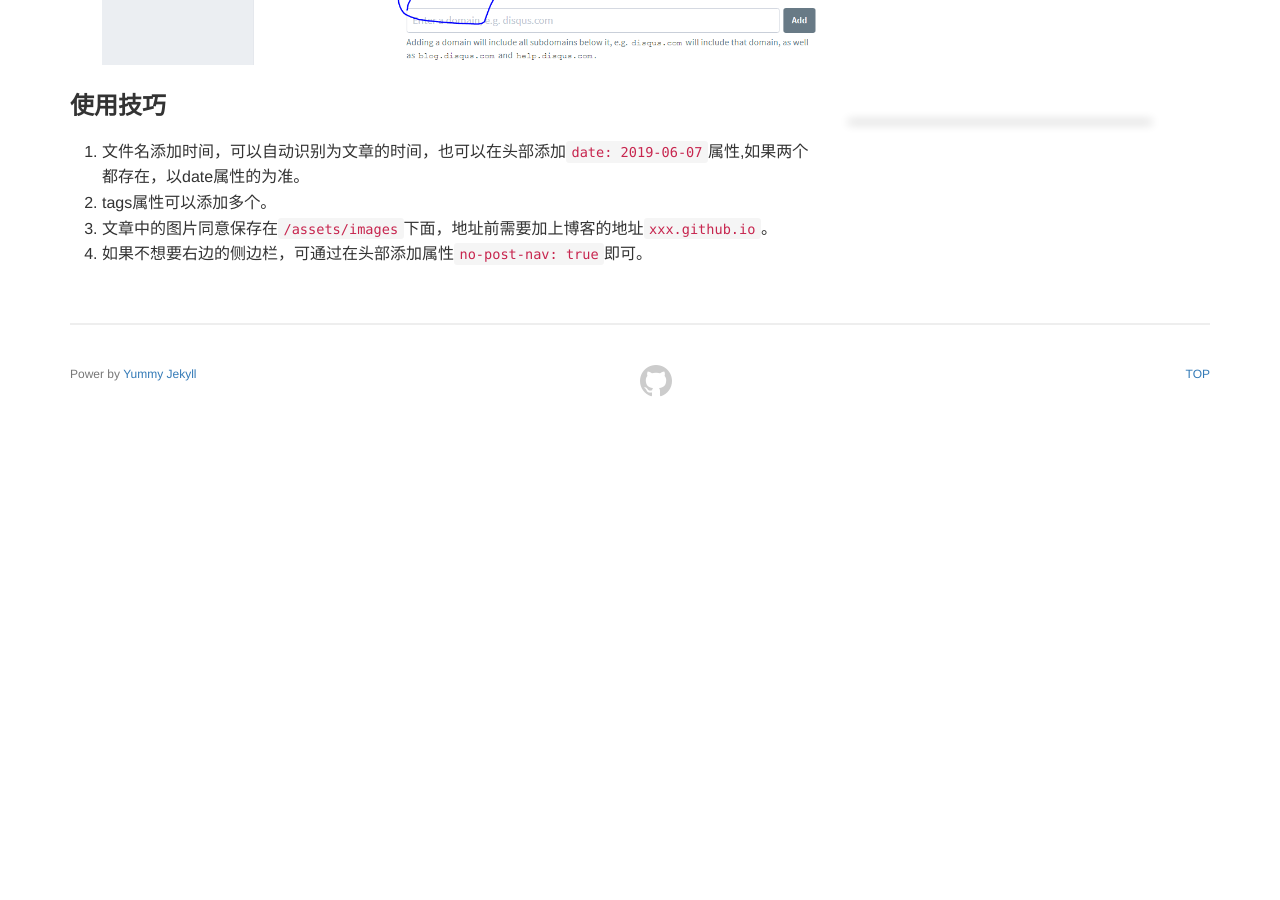
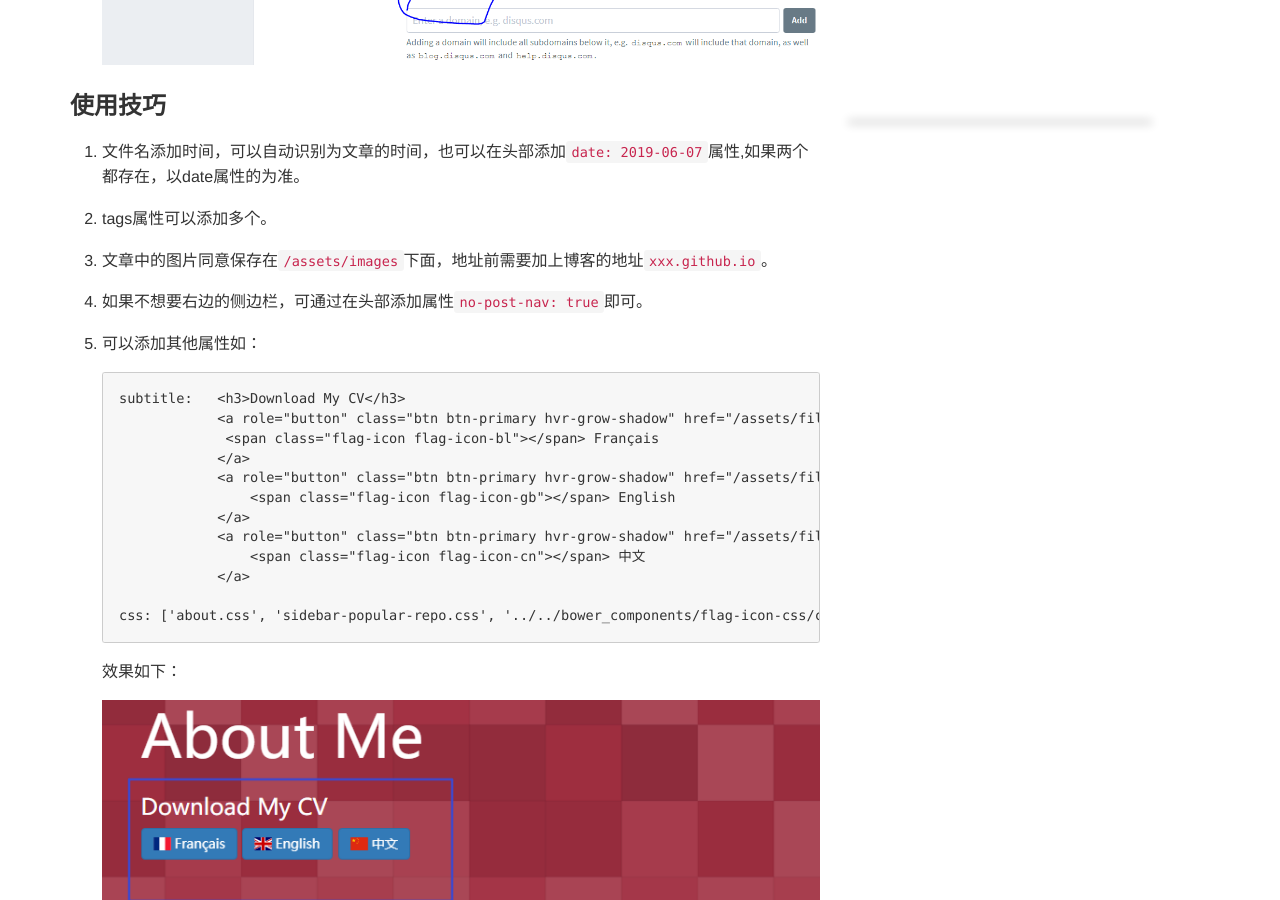
Before and after one commit to ScnuWang/ScnuWang.github.io, a Jekyll site: the page built from _posts/2019/2019-06-07-Yummy-Jekyll主题.md, in a window 1280 px wide and 900 px high, scrolled down 1709 px. Built offline with Jekyll 4.4.1, drawn with Linux system fonts in a browser that asks for light colours; comment, search, counter and statistics services are not loaded; before the commit the page ends 2114 px from its top, so only the background shows below that.

Commit message:
结构调整

````diff
--- a/_posts/2019/2019-06-07-Yummy-Jekyll主题.md
+++ b/_posts/2019/2019-06-07-Yummy-Jekyll主题.md
@@ -49,6 +49,30 @@ bundle install
 ### 使用技巧
 
 1. 文件名添加时间，可以自动识别为文章的时间，也可以在头部添加`date: 2019-06-07`属性,如果两个都存在，以date属性的为准。
+
 2. tags属性可以添加多个。
+
 3. 文章中的图片同意保存在`/assets/images`下面，地址前需要加上博客的地址`xxx.github.io`。
+
 4. 如果不想要右边的侧边栏，可通过在头部添加属性`no-post-nav: true`即可。
+
+5. 可以添加其他属性如：
+
+   ```
+   subtitle:   <h3>Download My CV</h3>
+               <a role="button" class="btn btn-primary hvr-grow-shadow" href="/assets/files/CV_Chuan_Dong_FR.pdf" target="_blanks">
+                <span class="flag-icon flag-icon-bl"></span> Français
+               </a>
+               <a role="button" class="btn btn-primary hvr-grow-shadow" href="/assets/files/CV_Chuan_Dong_FR.pdf" target="_blanks">
+                   <span class="flag-icon flag-icon-gb"></span> English
+               </a>
+               <a role="button" class="btn btn-primary hvr-grow-shadow" href="/assets/files/CV_Chuan_Dong_FR.pdf" target="_blanks">
+                   <span class="flag-icon flag-icon-cn"></span> 中文
+               </a>
+
+   css: ['about.css', 'sidebar-popular-repo.css', '../../bower_components/flag-icon-css/css/flag-icon.min.css']
+   ```
+
+   效果如下：
+
+   ![1560573683120](https://scnuWang.github.io/assets/images/1560573683120.png)
````
Also changed, not shown: _posts/2019/assets/1560573683120.png (added), assets/images/1559897793753-1559900206169.png (deleted), assets/images/1559897796774.png (deleted), assets/images/1560573683120.png (added).
